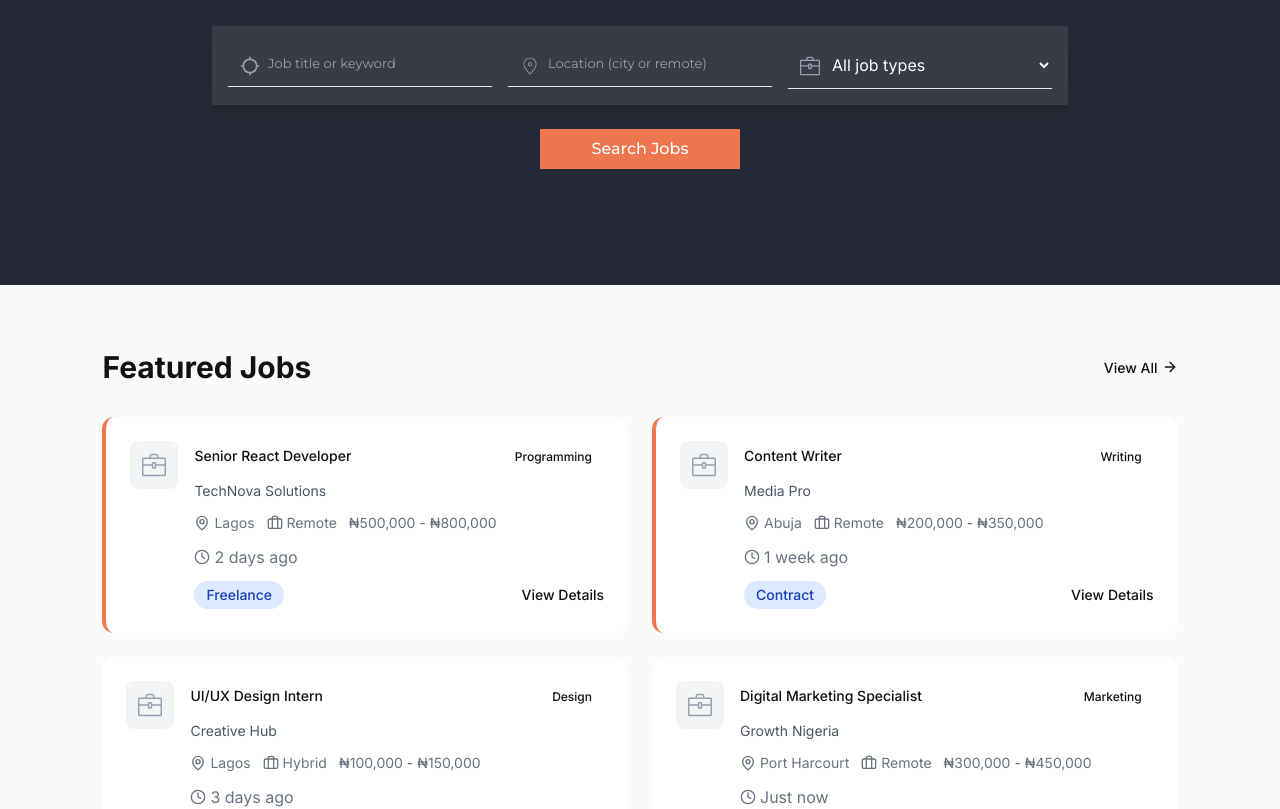
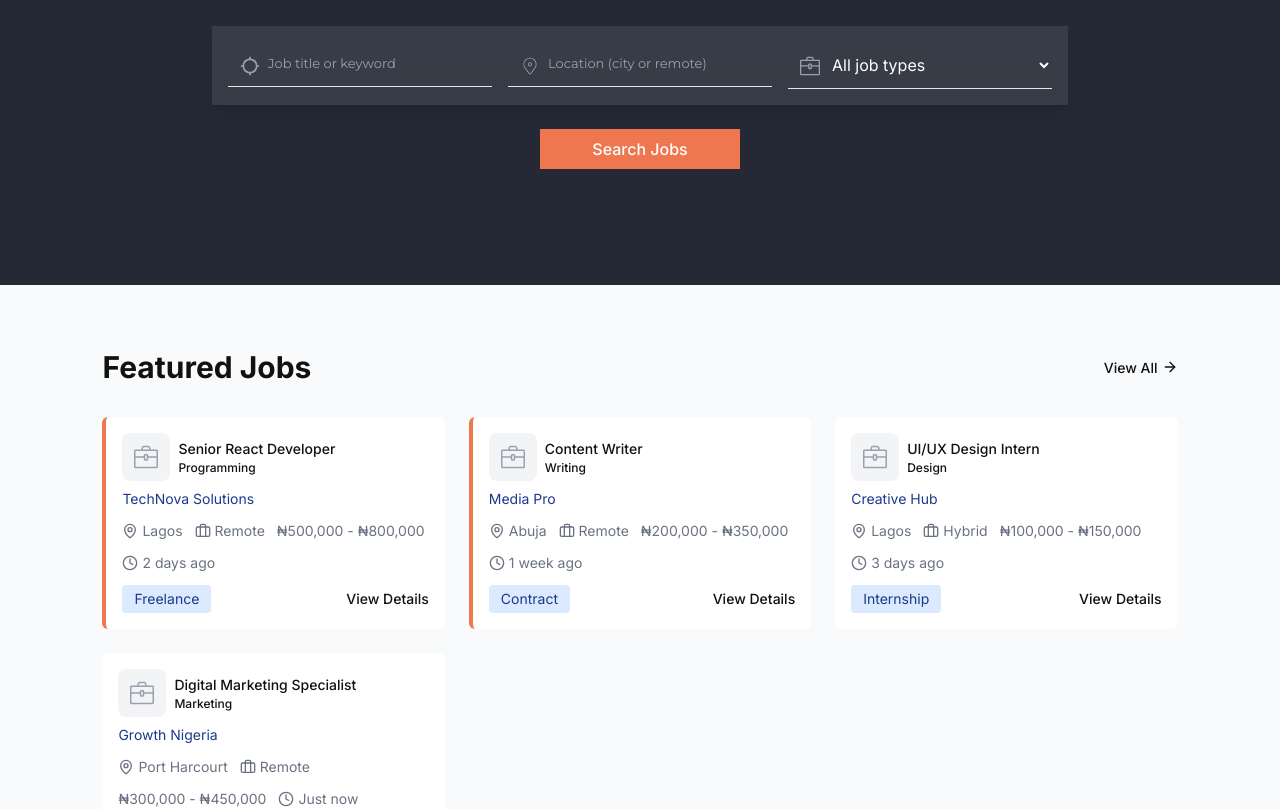
Before and after one commit to Olawoyin1/CareersNG, a React (Vite) app: page / in a window 1280 px wide. Shown: the part 400-1209 px from the top of the page. Built offline with nearby package versions, Linux system fonts and the light colour scheme.

Commit message:
Made changes to the job card

```diff
--- a/src/App.css
+++ b/src/App.css
@@ -23,7 +23,7 @@ p,  a{
 }
 
 
-.headings, button{
+.headings, button. select{
     font-family: "Montserrat", sans-serif;
 }
 
--- a/src/components/JobCard.tsx
+++ b/src/components/JobCard.tsx
@@ -1,4 +1,3 @@
-
 import { Clock, MapPin, Briefcase } from "lucide-react";
 import { Link } from "react-router-dom";
 
@@ -29,37 +28,40 @@ const JobCard = ({
   jobType,
   salary,
   postedAt,
-  featured
+  featured,
 }: JobProps) => {
   return (
-    <div className={`card bg-white rounded-xl p-6 ${featured ? 'border-l-4 border-l-[#ee774f]' : ''}`}>
-      <div className="flex items-start gap-4">
+    <div
+      className={`card bg-white rounded-md p-4 ${
+        featured ? "border-l-4 border-l-[#ee774f]" : ""
+      }`}
+    >
+      <div className="flex flex-col items-start gap-2">
+        <div className="flex items-center gap-2">
           {/* Company Logo */}
           <div className="flex-shrink-0 h-12 w-12 bg-gray-100 rounded-lg overflow-hidden flex items-center justify-center">
             {logo ? (
-            <img src={logo} alt={`${company} logo`} className="h-full w-full object-cover" />
+              <img
+                src={logo}
+                alt={`${company} logo`}
+                className="h-full w-full object-cover"
+              />
             ) : (
               <SlBriefcase className="h-6 w-6 text-gray-400" />
             )}
           </div>
+          <div className="flex flex-col">
+            <Link to={`/jobs/${id}`} className="text-lg font-medium">
+              {title}
+            </Link>
+
+            <span className="text-xs font-medium ">{category}</span>
+          </div>
+        </div>
 
         {/* Job Details */}
         <div className="flex flex-col flex-1 gap-3">
-          <div className="flex flex-col md:flex-row md:items-center md:justify-between">
-            <h3 className="text-lg font-medium text-careersng-navy">
-              <Link to={`/jobs/${id}`} className="hover:text-careersng-purple">
-                {title}
-              </Link>
-            </h3>
-            <div className=" md:mt-0">
-              <span className="px-3 py-1 text-xs font-medium rounded-full bg-careersng-purple/10 text-careersng-purple">
-                {category}
-              </span>
-
-            </div>
-          </div>
-
-          <p className="text-sm text-gray-600">{company}</p>
+          <p className="text-sm text-blue-900">{company}</p>
 
           <div className="flex flex-wrap gap-3 text-sm text-gray-500">
             <div className="flex items-center">
@@ -69,19 +71,19 @@ const JobCard = ({
             <div className="flex items-center">
               <Briefcase size={16} className="mr-1" />
               <span>{type}</span>
+            </div>
 
+            <div className="flex items-center">
+              <p>{salary}</p>
             </div>
-            <div className="flex items-center">
-              <span>{salary}</span>
-            </div>
-          </div>
-            <div className="flex text-gray-500 items-center">
+            <p className="flex text-gray-500 text-sm items-center">
               <Clock size={16} className="mr-1" />
               <span>{postedAt}</span>
+            </p>
           </div>
 
           <div className="flex items-center  justify-between">
-          <span className="inline-block px-3 py-1 text-sm font-medium bg-blue-100 text-blue-800 rounded-full">
+            <span className="inline-block px-3 py-1 text-sm  bg-blue-100 text-blue-900 rounded">
               {jobType}
             </span>
 
--- a/src/pages/Home.tsx
+++ b/src/pages/Home.tsx
@@ -182,12 +182,10 @@ const Home = () => {
               CareersmattersNG connects talented Nigerians with the best remote and flexible
               work opportunities across the country and beyond.
             </p>
-            <button
-          type="submit"
-          className="bg-[#ee774f] sm:hidden text-white w-[140px] py-2 font-medium"
-        >
-          Find Jobs
-        </button>
+            <Link to='/jobs' type="submit" className="bg-[#ee774f] sm:hidden text-white w-[140px] py-2 font-medium"
+            >
+              Find Jobs
+            </Link>
 
             <div className="w-full hidden sm:block max-w-4xl">
               <SearchBar onSearch={handleSearch} />
@@ -210,7 +208,7 @@ const Home = () => {
             </Link>
           </div>
 
-          <div className="grid grid-cols-1 md:grid-cols-2  gap-6">
+          <div className="grid grid-cols-1 md:grid-cols-2 lg:grid-cols-3 gap-6">
             {featuredJobs.map((job) => (
               <JobCard key={job.id} {...job} />
             ))}
--- a/src/pages/Jobs.tsx
+++ b/src/pages/Jobs.tsx
@@ -386,7 +386,7 @@ const Jobs = () => {
 
       {/* Jobs Listing Section */}
       <section className="py-10 bg-gray-50">
-        <div className="container mx-auto px-0 sm:px-6 lg:px-14">
+        <div className="container mx-auto ">
           <div className="flex flex-col md:flex-row gap-6">
             {/* Filters Sidebar */}
             <div className="w-full md:w-64 flex-shrink-0">
@@ -592,9 +592,11 @@ const Jobs = () => {
 
               {/* Job cards */}
               <div className="space-y-4">
-                {getCurrentJobs().map((job) => (
-                  <JobCard key={job.id} {...job} />
-                ))}
+                <div className="grid grid-cols-1 sm:grid-cols-2 gap-3">
+                  {getCurrentJobs().map((job) => (
+                    <JobCard key={job.id} {...job} />
+                  ))}
+                </div>
 
                 {filteredJobs.length === 0 && (
                   <div className="text-center py-12">
```
Lines whose indentation alone changed are shown as unchanged.
